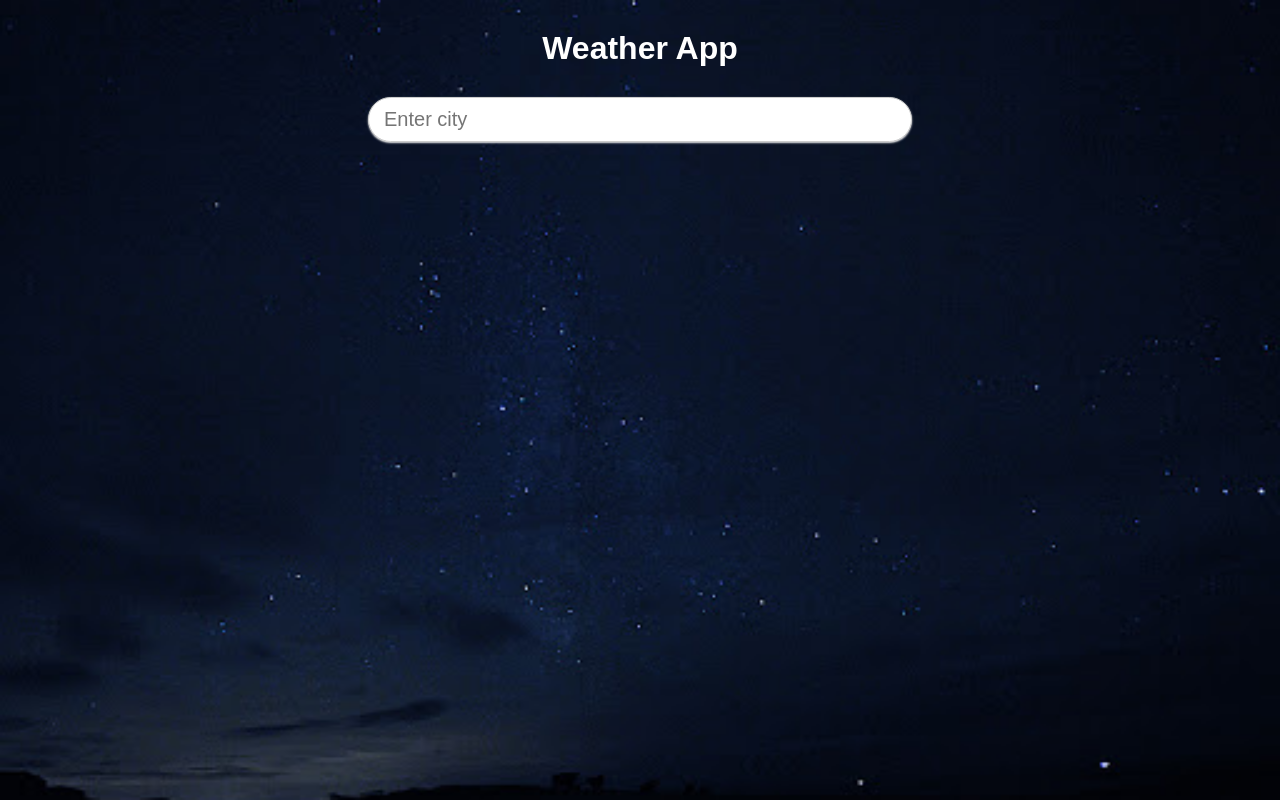
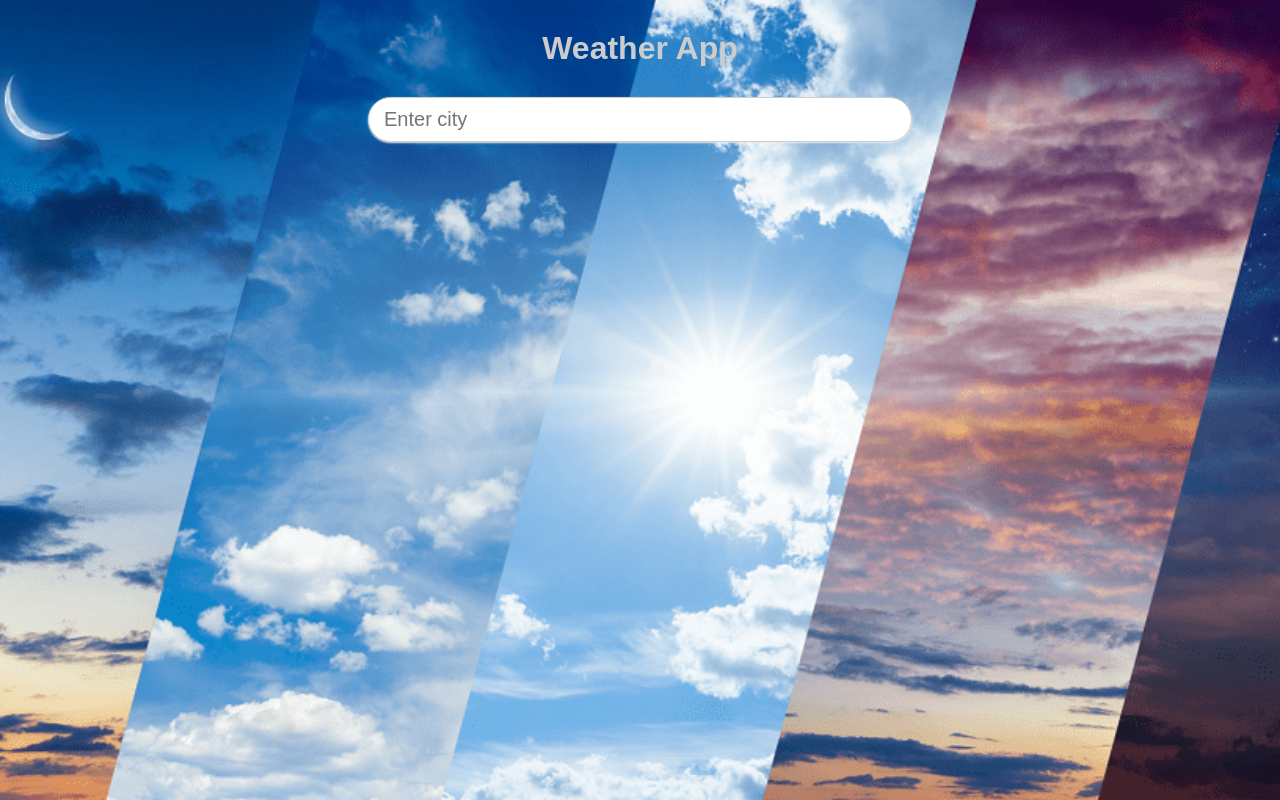
Before and after one commit to KamalByanjankar/weather-app, a React (Create React App) app: page / in a window 1280 px wide. Built offline with nearby package versions, Linux system fonts and the light colour scheme.

Commit message:
Added Background and css

```diff
--- a/src/components/Form/Form.js
+++ b/src/components/Form/Form.js
@@ -3,13 +3,16 @@ import classes from './Form.module.css';
 
 const form = (props) => {
     return(
-        <form className={classes.Searchbar} onSubmit={props.submitForm}>
+        <div className={classes.Searchbar}>
+            <h1 className={classes.header}>Weather App</h1>
+            <form onSubmit={props.submitForm}>
                 <input
                     type="text"
                     placeholder="Enter city"
                     name="cityName"
                 />
             </form>
+        </div>
     )
 }
 
--- a/src/components/Form/Form.module.css
+++ b/src/components/Form/Form.module.css
@@ -14,6 +14,12 @@
   margin-bottom: 15px;
 }
 
+.Searchbar .header {
+  margin: 0;
+  padding: 30px 0;
+  color: #ccc;
+}
+
 @media (min-width: 560px) {
   .Searchbar input {
     margin-bottom: 20px;
--- a/src/components/Layout/Layout.js
+++ /dev/null
@@ -1,13 +0,0 @@
-import React from 'react';
-
-import classes from './Layout.module.css';
-
-const layout = (props) => {
-    return(
-        <div className={classes.Layout}>
-            <h1 className={classes.header}>Weather App</h1>
-        </div>
-    )
-}
-
-export default layout;
--- a/src/components/Layout/Layout.module.css
+++ /dev/null
@@ -1,5 +0,0 @@
-.Layout .header {
-  margin: 0;
-  padding: 30px 0;
-  color: white;
-}
--- a/src/components/Weather/Weather.js
+++ b/src/components/Weather/Weather.js
@@ -2,7 +2,6 @@ import React, { useState } from 'react';
 // import axios from 'axios';
 import WeatherDisplay from './WeatherDisplay/WeatherDisplay';
 import Form from '../../components/Form/Form';
-import Layout from '../Layout/Layout';
 import classes from './Weather.module.css';
 
 
@@ -36,6 +35,23 @@ function Weather(){
     //         })
     // }
 
+    const submitFormHandler = async (event) => {
+        event.preventDefault();
+        let city = event.target.elements.cityName.value;
+
+        const api_call = await fetch (`https://api.openweathermap.org/data/2.5/weather?q=${city}&appid=${API_KEY}&units=metric`)
+
+        const data = await api_call.json();
+
+        if(api_call.status !== 200){
+            alert('Please Enter valid city name');
+            console.clear();
+        }
+
+        setWeather(data);
+        event.target.elements.cityName.value= "";
+    }
+
     const convertTime = (time) => {
         let date = new Date(time * 1000);
         let hours = date.getHours();
@@ -58,36 +74,26 @@ function Weather(){
         return formattedTime;
     }
 
-    const submitFormHandler = async (event) => {
-        event.preventDefault();
-        let city = event.target.elements.cityName.value;
+    let background = []
+    if(typeof weather.main != 'undefined'){
+        const sunrise = new Date((weather.sys.sunrise) * 1000).getHours();
+        const sunset = new Date((weather.sys.sunset) * 1000).getHours();
+        const hours = new Date().getHours()
 
-        const api_call = await fetch (`https://api.openweathermap.org/data/2.5/weather?q=${city}&appid=${API_KEY}&units=metric`)
-
-        const data = await api_call.json();
-
-        if(api_call.status !== 200){
-            alert('Please Enter valid city name');
-            console.clear();
+        if(hours >= sunrise && hours < sunset){
+            background.push(classes.day)
         }
-
-        setWeather(data);
-        event.target.elements.cityName.value= "";
-    }
-
-    let background = null;
-    const hours = new Date().getHours()
-    if(hours >= 7 && hours < 17){
-        background= classes.Day;
+        else{
+            background.push(classes.night)
+        }
     }
     else{
-        background= classes.Night;
+        background.push(classes.backgroundImg)
     }
 
     return (
         <div className={classes.Weather}>
             <div className={background}>
-                <Layout />
                 <Form submitForm={submitFormHandler}/>
                 <WeatherDisplay
                     weather={weather}
--- a/src/components/Weather/Weather.module.css
+++ b/src/components/Weather/Weather.module.css
@@ -1,4 +1,10 @@
-.Weather .Day {
+.Weather .header {
+  margin: 0;
+  padding: 30px 0;
+  color: white;
+}
+
+.day {
   background-image: url("../../assets/Image/day.jpg");
   background-size: cover;
   background-position: center;
@@ -6,7 +12,7 @@
   height: 100vh;
 }
 
-.Weather .Night {
+.night {
   background-image: url("../../assets/Image/night.jpg");
   background-size: cover;
   background-position: center;
@@ -14,8 +20,10 @@
   height: 100vh;
 }
 
-.Weather .header {
-  margin: 0;
-  padding: 30px 0;
-  color: white;
+.backgroundImg {
+  background-image: url("../../assets/Image/background-image.png");
+  background-size: cover;
+  background-position: center;
+  background-repeat: no-repeat;
+  height: 100vh;
 }
```
Also changed, not shown: src/assets/Image/background-image.png, 1 other file (tests, documents, lock files or other folders). Lines whose indentation alone changed are shown as unchanged.
